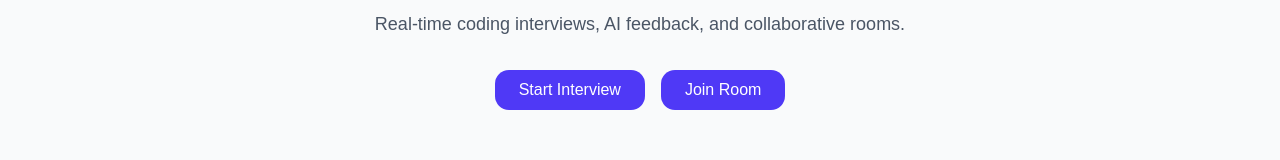
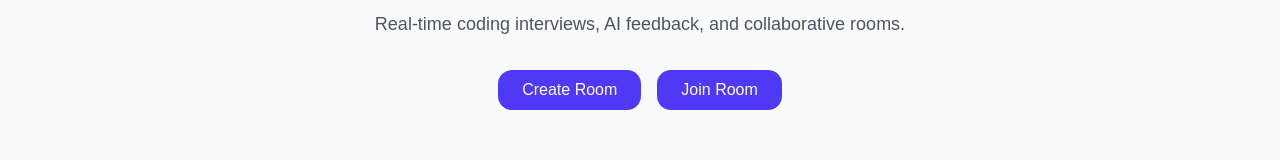
Before and after one commit to hp1430/CodeNexus, a React app in the folder frontend/: page / in a window 1280 px wide. Shown: the part 218-378 px from the top of the page. Built offline with nearby package versions, Linux system fonts and the light colour scheme; no server answers; the HTML template or start-up script is replaced by a standard one.

Commit message:
feat: attached create room api to button

```diff
--- a/frontend/src/components/organisms/Homepage/HeroSection/HeroSection.jsx
+++ b/frontend/src/components/organisms/Homepage/HeroSection/HeroSection.jsx
@@ -1,6 +1,6 @@
 import Button from '@/components/atoms/Homepage/Button/Button';
 
-export default function Hero() {
+export default function Hero({ onCreateRoom, isCreatingRoom }) {
   return (
     <section className="text-center py-20 px-6">
       <h1 className="text-5xl font-bold leading-tight">
@@ -11,7 +11,13 @@ export default function Hero() {
       </p>
 
       <div className="mt-8 flex justify-center gap-4">
-        <Button className="cursor-pointer">Start Interview</Button>
+        <Button
+          className="cursor-pointer"
+          onClick={onCreateRoom}
+          disabled={isCreatingRoom}
+        >
+          {isCreatingRoom ? 'Creating Room...' : 'Create Room'}
+        </Button>
         <Button className="bg-gray-200 text-black cursor-pointer">
           Join Room
         </Button>
--- a/frontend/src/components/organisms/Homepage/HeroSection/HeroSectionContainer.jsx
+++ b/frontend/src/components/organisms/Homepage/HeroSection/HeroSectionContainer.jsx
@@ -1,5 +1,19 @@
+import { useCreateRoom } from '@/hooks/apis/room/useCreateRoom';
 import Hero from './HeroSection';
 
-export const HeroSectionContainer = () => {
-  return <Hero />;
+export const HeroSectionContainer = ({ setLoginDialogOpen }) => {
+  const { isPending: isCreatingRoom, createRoomMutation } = useCreateRoom();
+  async function createRoom() {
+    console.log('Creating room...');
+    try {
+      const response = await createRoomMutation();
+      console.log('Room created successfully: ', response);
+    } catch (error) {
+      console.error('Error creating room: ', error.response.status);
+      if (error.response.status === 401) {
+        setLoginDialogOpen(true);
+      }
+    }
+  }
+  return <Hero onCreateRoom={createRoom} isCreatingRoom={isCreatingRoom} />;
 };
--- a/frontend/src/configs/axiosConfig.js
+++ b/frontend/src/configs/axiosConfig.js
@@ -7,7 +7,7 @@ const api = axios.create({
 
 api.interceptors.request.use(
   (config) => {
-    const token = useUserStore().getState().token;
+    const token = useUserStore.getState().token;
     if (token) {
       config.headers['Authorization'] = `Bearer ${token}`;
     }
--- a/frontend/src/pages/Homepage/Homepage.jsx
+++ b/frontend/src/pages/Homepage/Homepage.jsx
@@ -22,7 +22,7 @@ export default function HomePage({
   return (
     <div className="bg-gray-50 min-h-screen">
       <Navbar onLoginClick={onLoginClick} isLoggedIn={isLoggedIn} />
-      <HeroSectionContainer />
+      <HeroSectionContainer setLoginDialogOpen={onLoginDialogOpenChange} />
       <Features />
       <CTA />
       {isLoginDialogOpen && (
```
